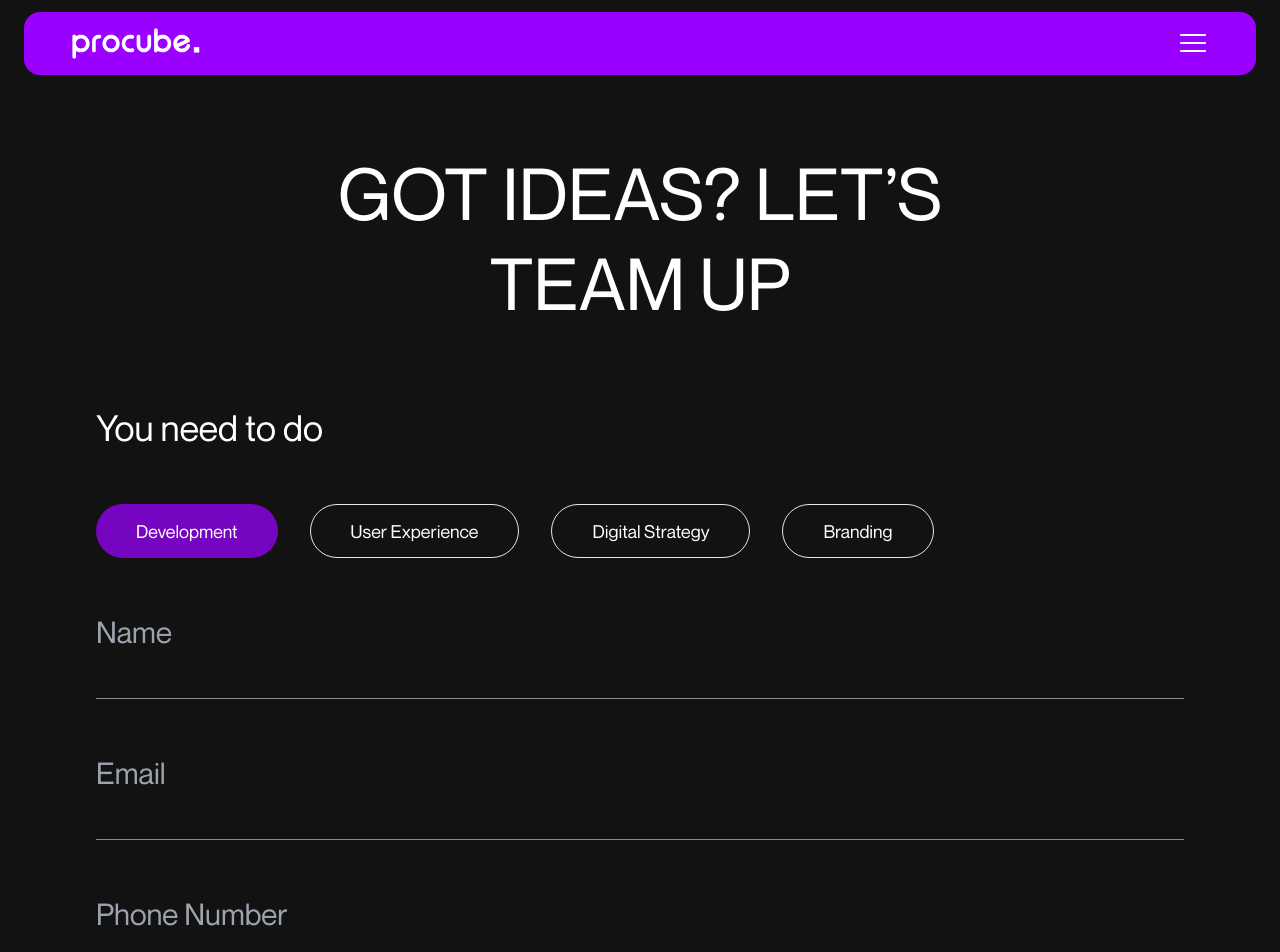
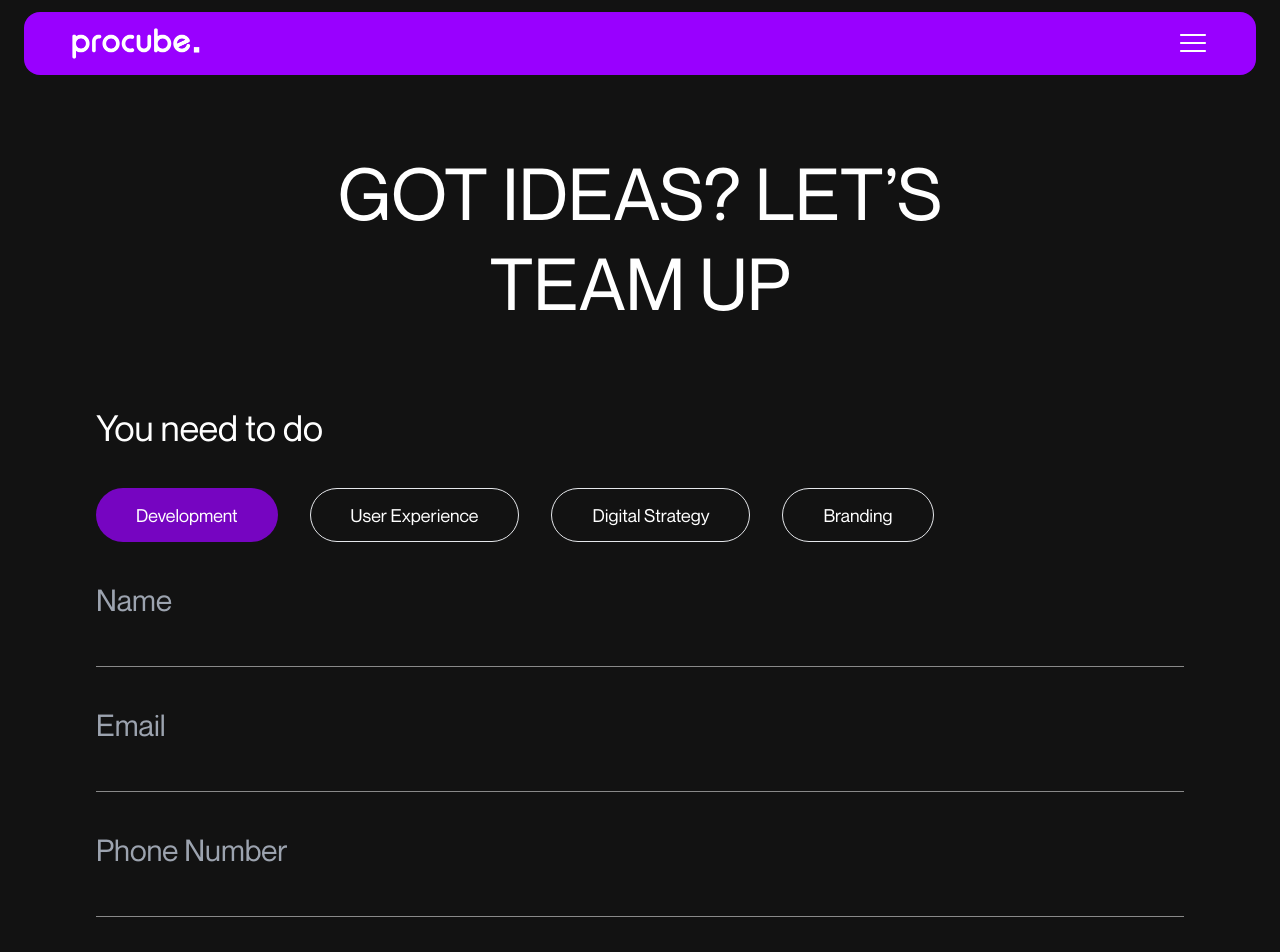
Before and after one commit to procube-cx/procube, a React (Create React App) app: page /contact in a window 1280 px wide. Shown: the top 952 px of the page. Built offline with nearby package versions, Linux system fonts and the light colour scheme.

Commit message:
partners updated

```diff
--- a/src/component/contact/Contact1.js
+++ b/src/component/contact/Contact1.js
@@ -32,7 +32,7 @@ const Contact1 = () => {
   return (
     <div className='px-6 md:px-24 pb-5 md:pb-20 pt-24 md:pt-32'>
       <p className='font-normal text-4xl md:text-7xl max-w-3xl text-center mx-auto py-5 md:pb-20 uppercase !leading-tight'>Got Ideas? Let’s team up</p>
-      <form onSubmit={handleFormSubmit} className='flex flex-col items-start gap-y-8 md:gap-y-14 w-full'>
+      <form onSubmit={handleFormSubmit} className='flex flex-col items-start gap-y-8 md:gap-y-10 w-full'>
         <p className='font-normal text-2xl md:text-4xl max-w-xs text-left'>You need to do</p>
         <div className='flex flex-row gap-4 md:gap-8 w-full overflow-x-auto'>
           {filter.map((item, index) => (
@@ -71,7 +71,7 @@ const Contact1 = () => {
         />
         <button
           className='flex px-12 py-3 md:px-24 md:py-8 ml-auto rounded-full bg-[#7605C1] font-normal text-base md:text-3xl button'
-          type='submit'
+          type='Submit'
         >
           Submit
         </button>
--- a/src/pages/Hero.js
+++ b/src/pages/Hero.js
@@ -15,7 +15,7 @@ import Footer from '../component/hero/Footer';
 import Preloader from '../component/proloader';
 
 function Hero() {
-  const [loading, setLoading] = useState(false);
+  const [loading, setLoading] = useState(true);
   React.useEffect(() => {
     setTimeout(() => {
       setLoading(false);
```
